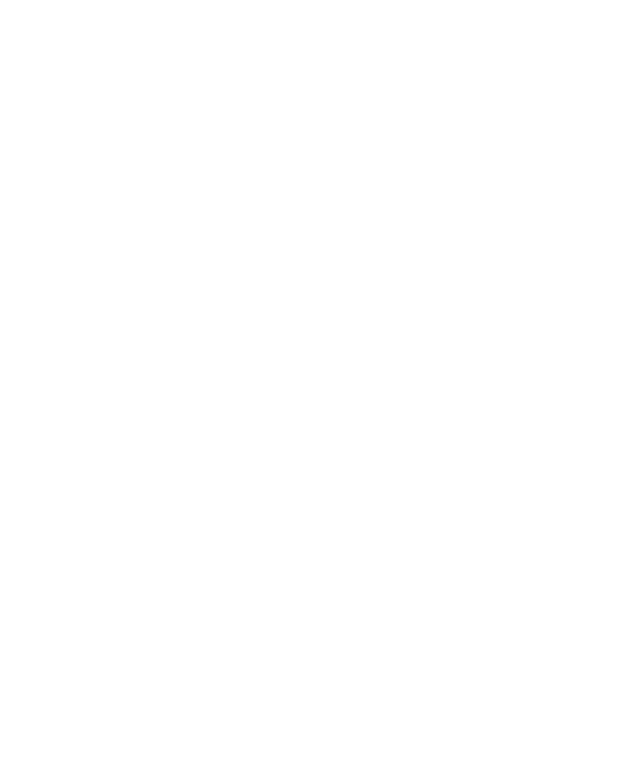
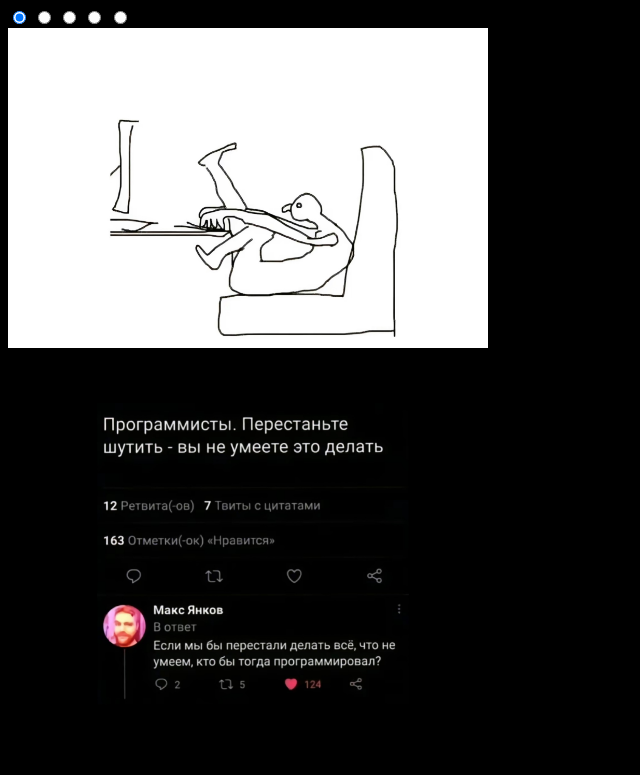
Before and after one commit to nshugay/cssMemeSlider, a plain HTML site: page cssMemeSlider/index.html in a window 1280 px wide. Shown: the top 775 px of the page, without its empty margins (0-640 px from the left). Drawn offline with Linux system fonts and the light colour scheme.

Commit message:
feat: add markup (Sun, Sep 8, 2024 07:50:33 PM)

```diff
--- a/cssMemeSlider/index.html
+++ b/cssMemeSlider/index.html
@@ -5,8 +5,46 @@
     <meta name="viewport" content="width=device-width, initial-scale=1.0">
     <title>CSS Mem Slider</title>
     <link rel="stylesheet" href="style.css">
+    <link rel="icon" type="image/png" sizes="16x16" href="/cssMemeSlider/assets/img/favicon.ico">
 </head>
 <body>
+<div class="slider">
+    <input type="radio" name="slider" id="slide1" checked>
+    <input type="radio" name="slider" id="slide2">
+    <input type="radio" name="slider" id="slide3">
+    <input type="radio" name="slider" id="slide4">
+    <input type="radio" name="slider" id="slide5">
 
+    <div class="slides">
+        <div class="slide" id="s1">
+            <img src="./assets/img/pose.PNG" alt="Рабочая осанка програ">
+            <p class="caption">Подпись к картинке 1</p>
+        </div>
+        <div class="slide" id="s2">
+            <img src="./assets/img/job.PNG" alt="Картинка 2">
+            <p class="caption">Подпись к картинке 2</p>
+        </div>
+        <div class="slide" id="s3">
+            <img src="./assets/img/force.JPG" alt="Картинка 3">
+            <p class="caption">Подпись к картинке 3</p>
+        </div>
+        <div class="slide" id="s4">
+            <img src="./assets/img/violet.JPG" alt="Картинка 1">
+            <p class="caption">Подпись к картинке 4</p>
+        </div>
+        <div class="slide" id="s5">
+            <img src="./assets/img/copy.PNG" alt="Картинка 2">
+            <p class="caption">Подпись к картинке 5</p>
+        </div>
+    </div>
+
+    <div class="controls">
+        <label for="slide1" class="control"></label>
+        <label for="slide2" class="control"></label>
+        <label for="slide3" class="control"></label>
+        <label for="slide4" class="control"></label>
+        <label for="slide5" class="control"></label>
+    </div>
+</div>
 </body>
 </html>
--- a/cssMemeSlider/style.css
+++ b/cssMemeSlider/style.css
@@ -1 +1,19 @@
-/**/
+@font-face {
+    font-family: 'Montserrat';
+    src: url(./assets/fonts/Montserrat-Light.ttf) format('truetype');
+    font-style: normal;
+    font-weight: normal;
+}
+
+body {
+    background-color: rgb(0, 0, 0);
+}
+
+html {
+    scroll-behavior: smooth;
+    font-family: 'Montserrat';
+}
+
+.slide img {
+    width: 30rem;
+}
```
